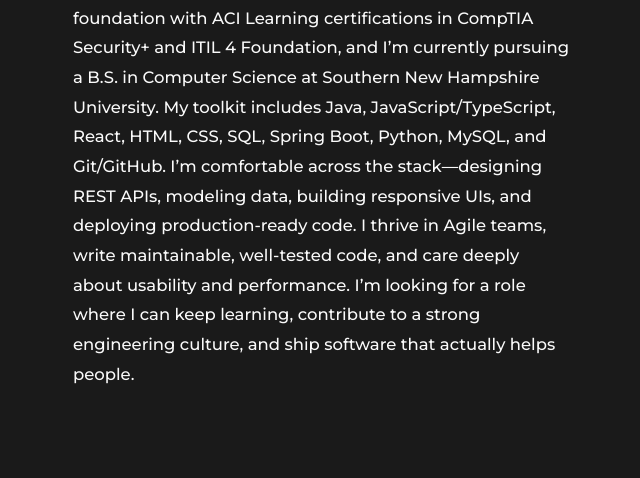
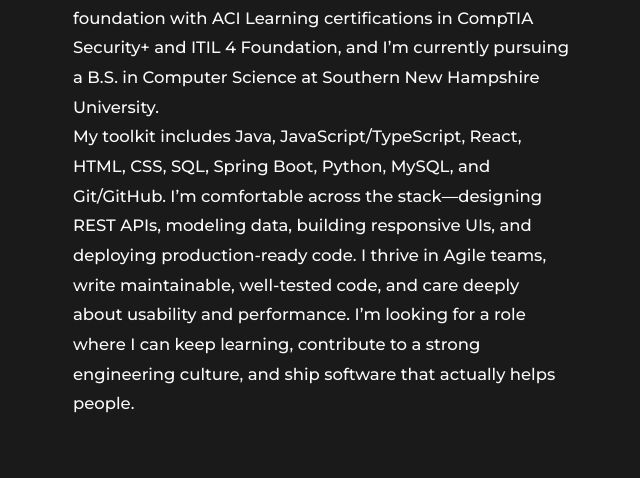
Before and after one commit to Michael-AngelCevallos/Michael-AngelCevallos.github.io, a plain HTML site: page index.html in a window 1280 px wide. Shown: the part 1686-2164 px from the top of the page, without its empty margins (317-957 px from the left). Drawn offline with Linux system fonts and the light colour scheme.

Commit message:
paragraph seperation about me

```diff
--- a/index.html
+++ b/index.html
@@ -113,7 +113,8 @@
 
           <p class="profile__blurb">
             I’m Michael Cevallos, a software and web engineer who loves turning messy problems into clean, reliable products. I started my career in construction, where I learned to think on my feet and deliver under pressure. I later served in the Marine Corps as an infantryman specializing in rockets and explosives—an experience that sharpened my discipline, teamwork, and bias for action. In 2022 I completed CodeUp’s Full-Stack Development bootcamp and have been building continuously ever since, shipping 49+ GitHub projects and contributions. I’ve strengthened my foundation with ACI Learning certifications in CompTIA Security+ and ITIL 4 Foundation, and I’m currently pursuing a B.S. in Computer Science at Southern New Hampshire University.
-
+          </p>
+          <p class="profile__blurb">
             My toolkit includes Java, JavaScript/TypeScript, React, HTML, CSS, SQL, Spring Boot, Python, MySQL, and Git/GitHub. I’m comfortable across the stack—designing REST APIs, modeling data, building responsive UIs, and deploying production-ready code. I thrive in Agile teams, write maintainable, well-tested code, and care deeply about usability and performance. I’m looking for a role where I can keep learning, contribute to a strong engineering culture, and ship software that actually helps people.
           </p>
         </div>
```
